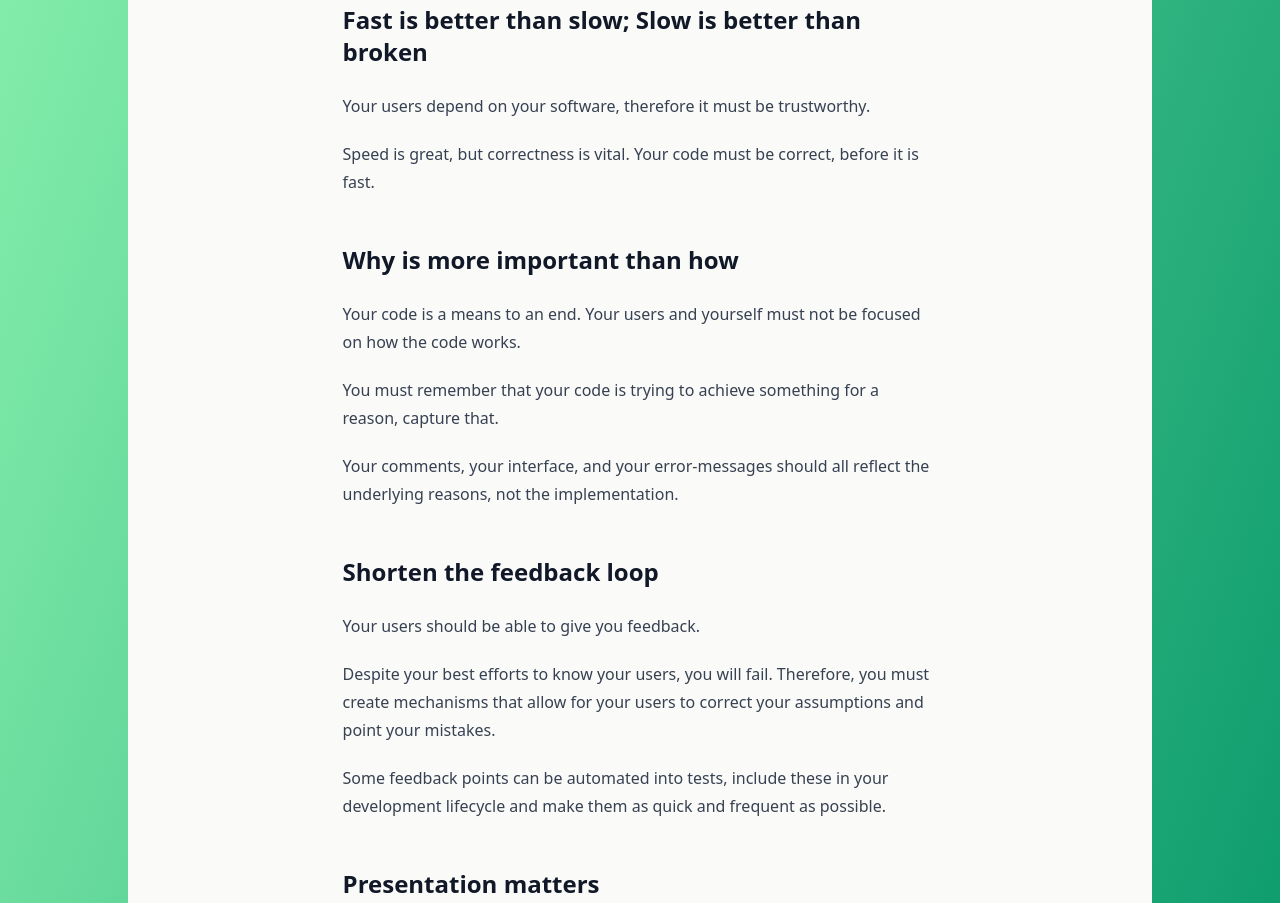
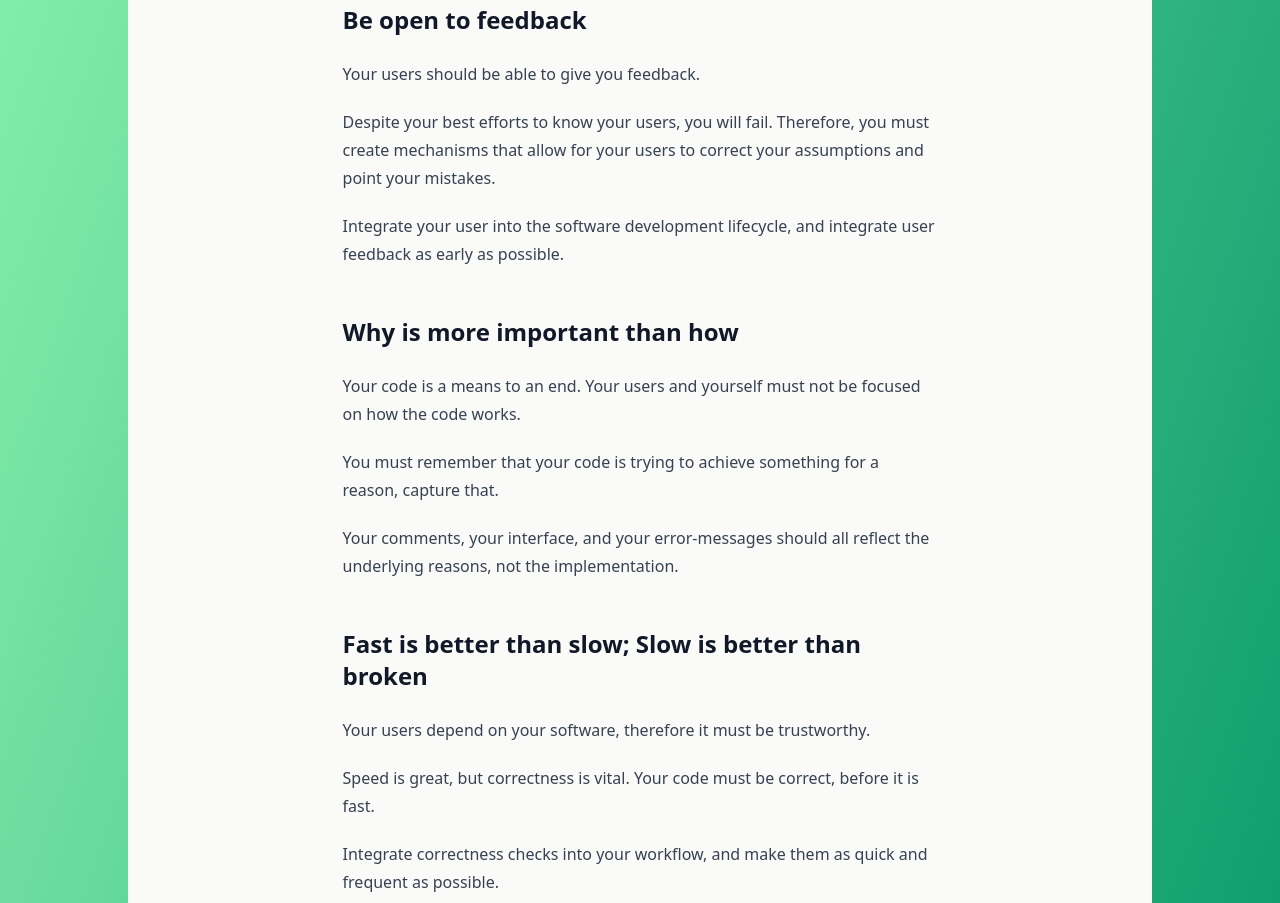
Before and after one commit to HectorCastelli/website, an Astro site: page /blog/axioms-of-development in a window 1280 px wide. Shown: the part 857-1760 px from the top of the page. Built offline with nearby package versions, Linux system fonts and the light colour scheme; Astro itself is replaced by a stand-in of ours; what astro-og-canvas would draw is missing.

Commit message:
reorder and refine axioms

```diff
--- a/src/content/blog/axioms-of-development.md
+++ b/src/content/blog/axioms-of-development.md
@@ -10,7 +10,7 @@ footNotes: [
 ]
 ---
 
-I have been writing code for more than a decade. Languages, tools, and practices have changed and evolved during this time, however, one constant remains: My desire to create useful software.
+I have been writing code for more than a decade. Languages, tools, and practices have changed and evolved during this time, however, one constant remains: the desire to create useful software.
 
 During the course of my career, my opinions have changed regarding which practices actually contribute to useful software. In this article, I hope to share some of the things I keep in mind to have a higher chance of writing useful software.
 
@@ -20,11 +20,13 @@ Software can only be useful if it is used. Those that interact with, or consume
 
 Keep your users in mind when making decisions and writing code.
 
-## Fast is better than slow; Slow is better than broken
+## Be open to feedback
 
-Your users depend on your software, therefore it must be trustworthy.
+Your users should be able to give you feedback.
 
-Speed is great, but correctness is vital. Your code must be correct, before it is fast.
+Despite your best efforts to know your users, you will fail. Therefore, you must create mechanisms that allow for your users to correct your assumptions and point your mistakes.
+
+Integrate your user into the software development lifecycle, and integrate user feedback as early as possible.
 
 ## Why is more important than how
 
@@ -34,13 +36,13 @@ You must remember that your code is trying to achieve something for a reason, ca
 
 Your comments, your interface, and your error-messages should all reflect the underlying reasons, not the implementation.
 
-## Shorten the feedback loop
+## Fast is better than slow; Slow is better than broken
 
-Your users should be able to give you feedback.
+Your users depend on your software, therefore it must be trustworthy.
 
-Despite your best efforts to know your users, you will fail. Therefore, you must create mechanisms that allow for your users to correct your assumptions and point your mistakes.
+Speed is great, but correctness is vital. Your code must be correct, before it is fast.
 
-Some feedback points can be automated into tests, include these in your development lifecycle and make them as quick and frequent as possible.
+Integrate correctness checks into your workflow, and make them as quick and frequent as possible.
 
 ## Presentation matters
 
```
